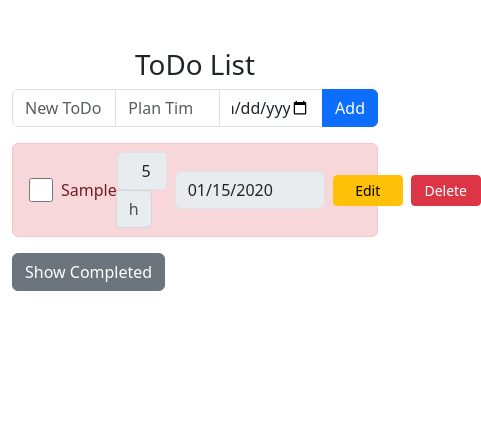
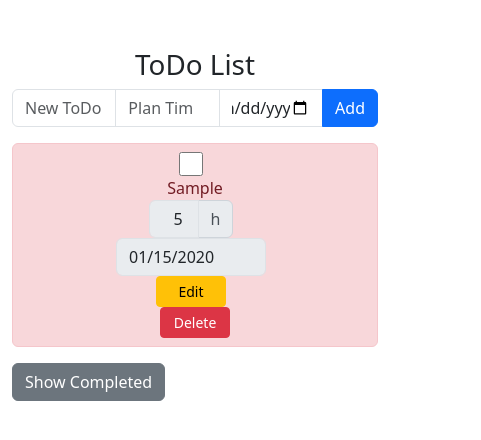
Before and after one commit to su1415/todo_app, a React (Create React App) app: page / in a window 390 px wide. Both pictures are taken after typing "Sample", "5", "2020-01-15" into the empty fields and a click on the button "Add". Shown: the top 440 px of the page, 481 px wide, since content can reach past the window. Built offline with nearby package versions, Linux system fonts and the light colour scheme.

Commit message:
style: レスポンシブ対応

```diff
--- a/src/components/TodoItem.js
+++ b/src/components/TodoItem.js
@@ -40,8 +40,8 @@ function TodoItem({ todo, onDeleteTodo, onSaveEditTodo, onToggleComplete }) {
           </span>
         )}
       </div>
-      <div className="d-flex align-items-center">
-        <div className="input-group me-2" style={{ width: "auto" }}>
+      <div className="d-flex align-items-center flex-wrap">
+        <div className="input-group me-2" style={{ width: "auto", flexShrink: 0 }}>
           <input
             type="number"
             value={ editTodo.planTime }
@@ -66,11 +66,11 @@ function TodoItem({ todo, onDeleteTodo, onSaveEditTodo, onToggleComplete }) {
           value={ editTodo.dueDate }
           onChange={(e) => setEditTodo({ ...editTodo, dueDate: e.target.value })}
           className="form-control due-date"
-          style={{ width: '150px' }}
+          style={{ width: "150px", flexShrink: 0 }}
           disabled={ !isEditing }
         />
       </div>
-      <div className="d-flex align-items-center">
+      <div className="d-flex align-items-center flex-nowrap">
         { isEditing ? (
           <>
             <button
--- a/src/index.css
+++ b/src/index.css
@@ -41,3 +41,22 @@ code {
   color: #721c24 !important;
   border-color: #f5c6cb !important;
 }
+
+@media (max-width: 600px) {
+  .d-flex.align-items-center {
+    flex-direction: column;
+    align-items: flex-start;
+  }
+
+  .d-flex.align-items-center .input-group,
+  .d-flex.align-items-center .due-date,
+  .d-flex.align-items-center .ms-auto {
+    width: 100%;
+  }
+
+  .d-flex.align-items-center .ms-auto {
+    display: flex;
+    justify-content: flex-end;
+    margin-top: 0.5rem;
+  }
+}
```
